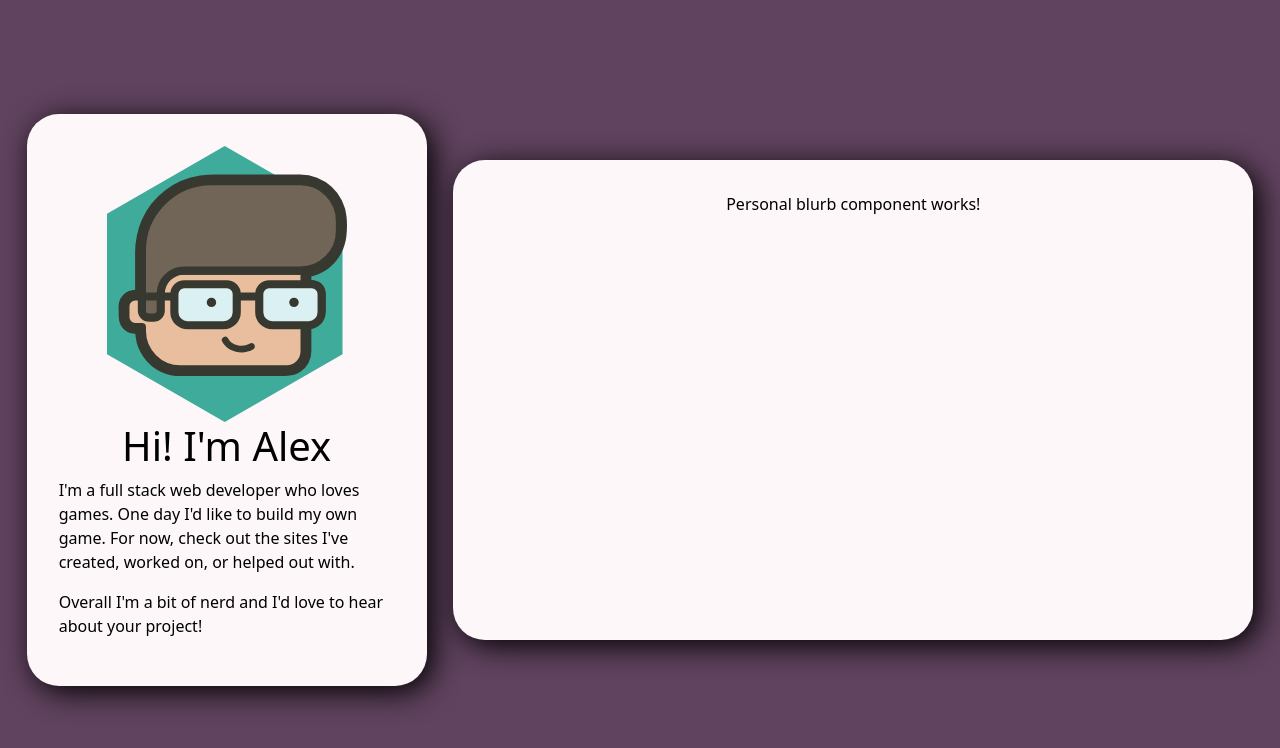
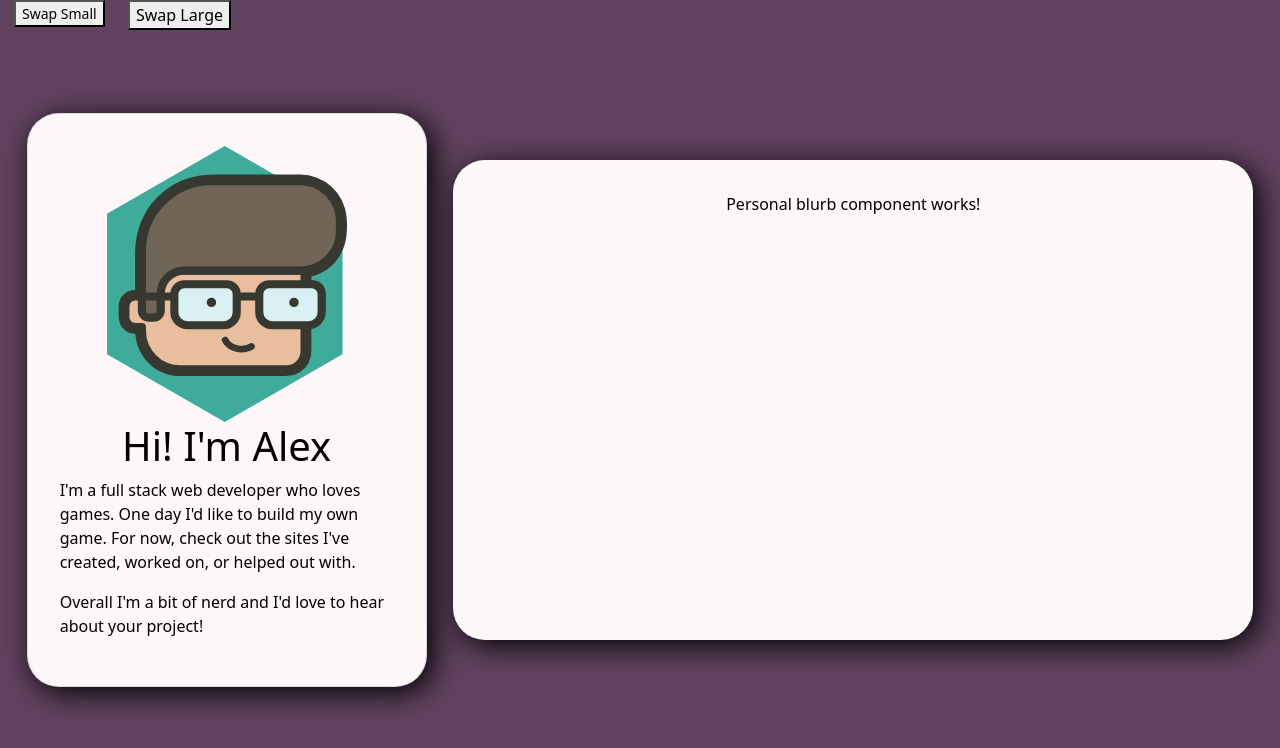
Before and after one commit to TheNerdMan/PorfolioWebSite, a Gatsby site: page / in a window 1280 px wide. Built offline with nearby package versions, Linux system fonts and the light colour scheme; Gatsby itself is replaced by a stand-in of ours.

Commit message:
Layout component controls component swapper

```diff
--- a/src/app/components/active-repos/active-repos.tsx
+++ b/src/app/components/active-repos/active-repos.tsx
@@ -29,7 +29,7 @@ class ActiveRepos extends React.Component<PropsType, StateType> {
     public render() {
         return(
             <>
-                <div className="active-repos">
+                <div className="active-repos large-card">
                     <p>Active Repos component works!</p>
                 </div>
             </>
--- a/src/app/components/component-swapper/component-swapper.tsx
+++ b/src/app/components/component-swapper/component-swapper.tsx
@@ -7,7 +7,8 @@ import React from "react";
 
 // Interfaces
 interface PropsType {
-    children?: JSX.Element[]
+    children?: JSX.Element[];
+    shownIndex: number;
 }
 interface StateType {
     shownIndex: number
@@ -17,7 +18,7 @@ interface StateType {
 class ComponentSwapper extends React.Component<PropsType, StateType> {
     // Component Properties
     public state: StateType = {
-        shownIndex: 0
+        shownIndex: this.props.shownIndex
     }
 
     // Constructor
@@ -26,24 +27,10 @@ class ComponentSwapper extends React.Component<PropsType, StateType> {
     };
 
     // Component Life Cycle
-    componentDidMount() {
-        this.cycleComponents();
+
+    componentWillReceiveProps(nextProps: PropsType) {
+        this.setState({shownIndex: nextProps.shownIndex})
     }
-
-    // Component Functions
-    public cycleComponents(): void {
-        setInterval(() => {
-            if (this.state.shownIndex >= (this.props.children?.length ?? 0) - 1) {
-                this.setState(() => {
-                    return {shownIndex: 0};
-                })
-            } else {
-                this.setState((state) => {
-                    return {shownIndex: state.shownIndex + 1};
-                })
-            }
-        }, 2000)
-    };
 
     // Markup
     public render() {
--- a/src/app/components/landing/landing.tsx
+++ b/src/app/components/landing/landing.tsx
@@ -1,5 +1,5 @@
 // External Modules
-import React from "react";
+import React, { RefObject } from "react";
 
 // Internal Modules
 import PersonalCard from '../personal-card/personal-card';
@@ -14,34 +14,69 @@ import ComponentSwapper from '../component-swapper/component-swapper';
 interface PropsType {
 }
 interface StateType {
+    smallCardShownIndex: number;
+    largeCardShownIndex: number;
 }
 
 
 class Landing extends React.Component<PropsType, StateType> {
     // Component Properties
-    public layoutClassName = 'landing-container'
-    public cardClassName = 'personal-card'
+    public state: StateType = {
+        smallCardShownIndex: 0,
+        largeCardShownIndex: 0,
+    }
+
+    // Component References
+    public csSmall: RefObject<ComponentSwapper>;
+    public csLarge: RefObject<ComponentSwapper>;
 
     // Constructor
     constructor(props: any) {
         super(props);
+        this.csSmall = React.createRef();
+        this.csLarge = React.createRef();
     };
 
     // Component Life Cycle
 
     // Component Functions
+    public swapSmall = () => {
+        if (this.state.smallCardShownIndex >= (this.csSmall.current?.props.children?.length ?? 0) - 1) {
+            this.setState(() => {
+                return {smallCardShownIndex: 0};
+            })
+        } else {
+            this.setState((state) => {
+                return {smallCardShownIndex: state.smallCardShownIndex + 1};
+            })
+        }
+    }
+
+    public swapLarge = () => {
+        if (this.state.largeCardShownIndex >= (this.csLarge.current?.props.children?.length ?? 0) - 1) {
+            this.setState(() => {
+                return {largeCardShownIndex: 0};
+            })
+        } else {
+            this.setState((state) => {
+                return {largeCardShownIndex: state.largeCardShownIndex + 1};
+            })
+        }
+    }
 
 
     // Markup
     public render() {
         return(
             <>
-                <div className={this.layoutClassName}>
-                    <ComponentSwapper>
+                <button className="tempbutton small" onClick={this.swapSmall}>Swap Small</button>
+                <button className="tempbutton large" onClick={this.swapLarge}>Swap Large</button>
+                <div className="landing-container">
+                    <ComponentSwapper ref={this.csSmall} shownIndex={this.state.smallCardShownIndex}>
                         <PersonalCard />
                         <LanguagesCard />
                     </ComponentSwapper>
-                    <ComponentSwapper>
+                    <ComponentSwapper ref={this.csLarge} shownIndex={this.state.largeCardShownIndex}>
                         <Blurb />
                         <Repos />
                     </ComponentSwapper>
--- a/src/app/components/languages-card/languages-card.tsx
+++ b/src/app/components/languages-card/languages-card.tsx
@@ -41,7 +41,7 @@ class LanguagesCard extends React.Component<PropsType, StateType> {
     public render() {
         return(
             <>
-                 <div className="languages-card">
+                 <div className="languages-card card">
                     <h4>JS Frameworks</h4>
                     <div className="language-icons">
                         <img className="language-icon" src={AngularLogo}/>
--- a/src/app/components/personal-blurb/personal-blurb.tsx
+++ b/src/app/components/personal-blurb/personal-blurb.tsx
@@ -29,7 +29,7 @@ class PersonalBlurb extends React.Component<PropsType, StateType> {
     public render() {
         return(
             <>
-                <div className="personal-blurb">
+                <div className="personal-blurb large-card">
                     <p>Personal blurb component works!</p>
                 </div>
             </>
--- a/src/app/components/personal-card/personal-card.tsx
+++ b/src/app/components/personal-card/personal-card.tsx
@@ -29,7 +29,7 @@ class PersonalCard extends React.Component<PropsType, StateType> {
     public render() {
         return(
             <>
-                <div className="personal-card">
+                <div className="personal-card card">
                     <img className="logo" src={Logo}/>
                     <h1 className="hello-text">Hi! I'm Alex</h1>
                     <p>
--- /dev/null
+++ b/src/style/base/animations.scss
@@ -0,0 +1,9 @@
+.card {
+    opacity: 1;
+    transition: opacity 0.5s;
+}
+
+.large-card {
+    opacity: 1;
+    transition: opacity 0.5s;
+}
--- a/src/style/base/layout.scss
+++ b/src/style/base/layout.scss
@@ -12,9 +12,20 @@
     color: $white;
 }
 
+.tempbutton {
+    position: fixed;
+    &.small {
+        left: 1em;
+    }
+    &.large {
+        left: 8em;
+    }
+}
+
 // -------- Card Components -------------
 .personal-card,
 .languages-card {
+    opacity: 0;
     background: $white;
     width: 25em;
     display: flex;
@@ -53,6 +64,7 @@
 // -------- Large Cards Components -------------
 .personal-blurb,
 .active-repos {
+    opacity: 0;
     background: $white;
     width: 50em;
     height: 30em;
--- a/src/style/main.scss
+++ b/src/style/main.scss
@@ -6,3 +6,4 @@
 // scss
 @import "./base/text";
 @import "./base/layout";
+@import "./base/animations";
```
